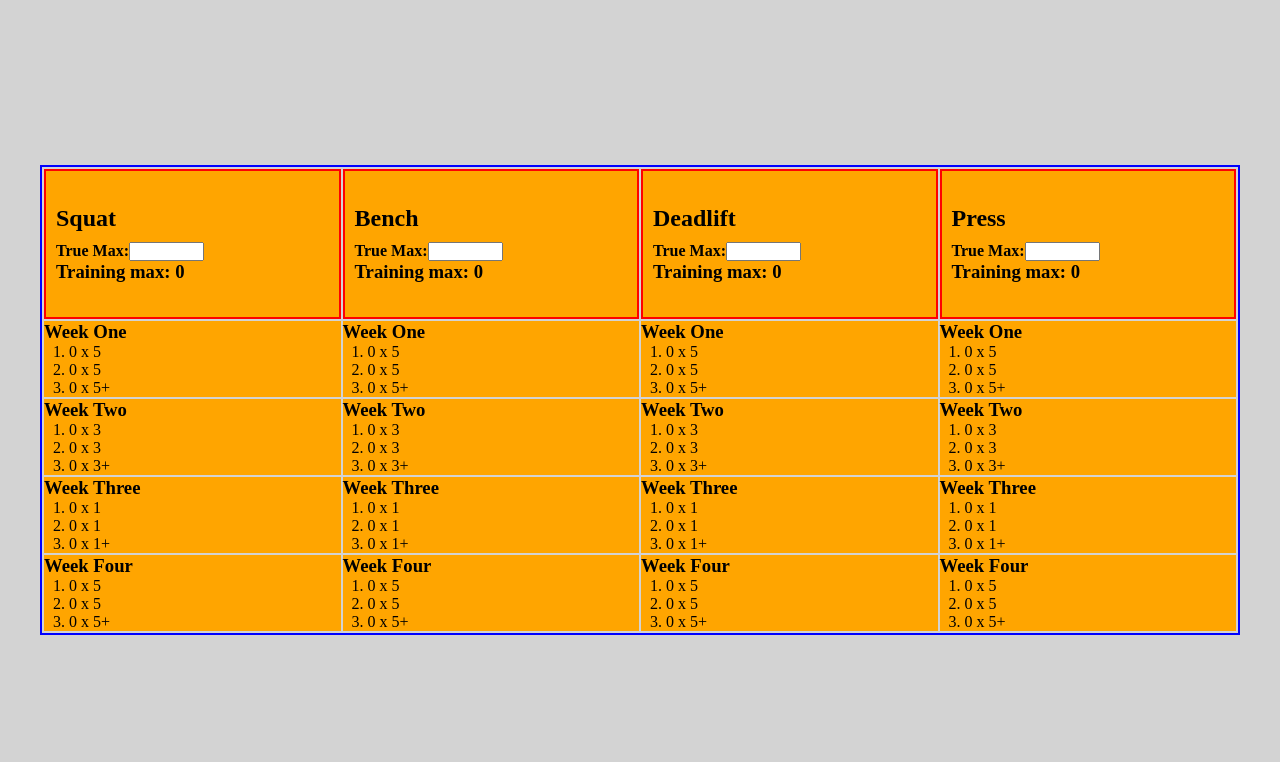
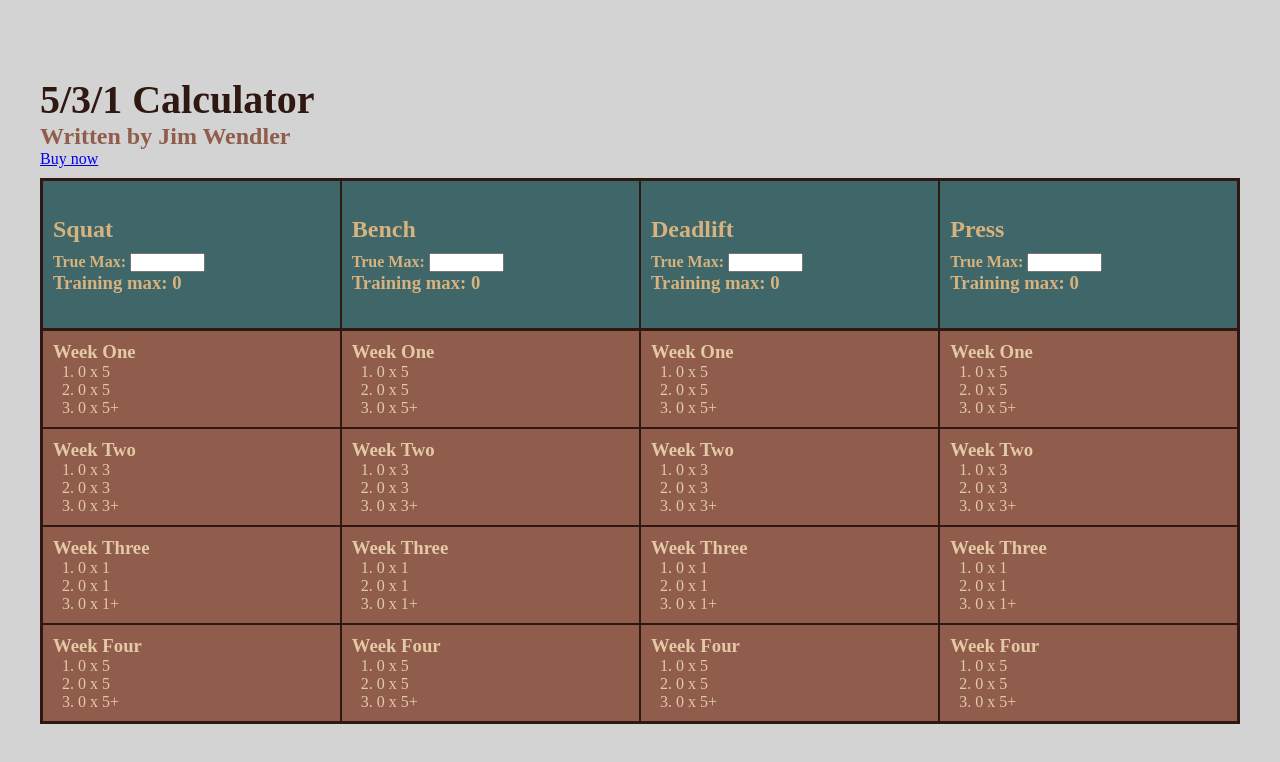
Before and after one commit to mattduff707/5-3-1, a React (Create React App) app: page / in a window 1280 px wide. Shown: the top 762 px of the page. Built offline with nearby package versions, Linux system fonts and the light colour scheme.

Commit message:
Updated styling

```diff
--- a/src/App.js
+++ b/src/App.js
@@ -1,5 +1,6 @@
 import { useState } from "react";
 import LiftTable from "./components/LiftTable";
+import AppTitle from "./components/AppTitle";
 import styled, { createGlobalStyle } from "styled-components";
 
 function App() {
@@ -90,6 +91,7 @@
     <AppWrapper>
       <GlobalStyle />
       <FlexWrap>
+        <AppTitle />
         <LiftTable
           liftMaxState={liftMaxState}
           lifts={liftsState}
--- /dev/null
+++ b/src/components/AppTitle.js
@@ -0,0 +1,30 @@
+import React from "react";
+import styled from "styled-components";
+
+const AppTitle = () => {
+  return (
+    <Wrapper>
+      <Title>5/3/1 Calculator</Title>
+      <SubTitle>Written by Jim Wendler</SubTitle>
+      <Link href="https://www.jimwendler.com/collections/books-programs/products/5-3-1-second-edition-hard-copy">
+        Buy now
+      </Link>
+    </Wrapper>
+  );
+};
+
+const Wrapper = styled.header`
+  padding-bottom: 10px;
+`;
+
+const Title = styled.h1`
+  color: hsl(12, 45%, 13%);
+  font-size: 40px;
+`;
+const SubTitle = styled.h2`
+  color: hsl(14, 31%, 43%);
+  font-size: 24px;
+`;
+const Link = styled.a``;
+
+export default AppTitle;
--- a/src/components/LiftMaxInput.js
+++ b/src/components/LiftMaxInput.js
@@ -9,7 +9,7 @@
   return (
     <div>
       <label style={{ textTransform: "capitalize" }} htmlFor={liftName}>
-        True Max:
+        True Max:{" "}
       </label>
       <StyledInput
         min={inputMin}
--- a/src/components/LiftTable.js
+++ b/src/components/LiftTable.js
@@ -1,7 +1,6 @@
 import styled from "styled-components";
-import TrainingMax from "./TrainingMax";
 import WeeklyLifts from "./WeeklyLifts";
-import LiftMaxInput from "./LiftMaxInput";
+import TableHeadCell from "./TableHeadCell";
 
 const LiftTable = ({ liftMaxState, lifts, handleChange }) => {
   const weeklyPercentages = {
@@ -16,26 +15,19 @@
       <TableHead>
         <tr>
           {lifts.map((lift, index, arr) => {
-            const tableHead = `-table-head`;
             const trainingMax = liftMaxState[lift].trainingMax;
             const trueMax = liftMaxState[lift].trueMax;
             const columnPercentage = String((1 / arr.length) * 100) + "%";
+            const tableHead = "-table-head";
             return (
-              <HeadCell cellWidth={columnPercentage} key={lift + tableHead}>
-                <LiftHeader>{lift}</LiftHeader>
-                <LiftMaxInput
-                  key={lift}
-                  liftName={lift}
-                  liftValue={trueMax}
-                  handleChange={handleChange}
-                />
-                <TrainingMax
-                  id={lift + tableHead}
-                  key={lift + tableHead}
-                  lift={lift}
-                  liftValue={trainingMax}
-                />
-              </HeadCell>
+              <TableHeadCell
+                key={lift + tableHead}
+                lift={lift}
+                trueMax={trueMax}
+                trainingMax={trainingMax}
+                cellWidth={columnPercentage}
+                handleChange={handleChange}
+              />
             );
           })}
         </tr>
@@ -65,25 +57,22 @@
 
 const Table = styled.table`
   width: 100%;
-  border: blue solid 2px;
-  & > thead,
-  tbody {
-    background-color: orange;
+  border-collapse: collapse;
+
+  & > thead {
+    background-color: hsl(183, 25%, 33%);
+    color: hsl(35, 53%, 67%);
+    border: 3px solid hsl(12, 45%, 13%);
+  }
+  & > tbody {
+    background-color: hsl(14, 31%, 43%);
+    color: hsl(35, 53%, 77%);
+    border: 3px solid hsl(12, 45%, 13%);
   }
 `;
 const TableHead = styled.thead`
   height: 150px;
   max-width: 100%;
 `;
-const HeadCell = styled.th`
-  width: ${(props) => props.cellWidth};
-  border: 2px solid red;
-  text-align: left;
-  padding-left: 10px;
-`;
-const LiftHeader = styled.h2`
-  text-transform: capitalize;
-  padding-bottom: 10px;
-`;
 
 export default LiftTable;
--- /dev/null
+++ b/src/components/TableHeadCell.js
@@ -0,0 +1,39 @@
+import React from "react";
+import LiftMaxInput from "./LiftMaxInput";
+import TrainingMax from "./TrainingMax";
+import styled from "styled-components";
+
+const TableHeadCell = ({
+  lift,
+  trainingMax,
+  trueMax,
+  cellWidth,
+  handleChange,
+}) => {
+  const tableHead = `-table-head`;
+
+  return (
+    <HeadCell cellWidth={cellWidth} key={lift + tableHead}>
+      <LiftHeader>{lift}</LiftHeader>
+      <LiftMaxInput
+        key={lift}
+        liftName={lift}
+        liftValue={trueMax}
+        handleChange={handleChange}
+      />
+      <TrainingMax lift={lift} liftValue={trainingMax} />
+    </HeadCell>
+  );
+};
+const HeadCell = styled.th`
+  width: ${(props) => props.cellWidth};
+  text-align: left;
+  padding-left: 10px;
+  border: 2px solid hsl(12, 45%, 13%);
+`;
+const LiftHeader = styled.h2`
+  text-transform: capitalize;
+  padding-bottom: 10px;
+`;
+
+export default TableHeadCell;
--- a/src/components/WeeklyLifts.js
+++ b/src/components/WeeklyLifts.js
@@ -33,6 +33,8 @@
 
 const Cell = styled.td`
   text-align: left;
+  border: 2px solid hsl(12, 45%, 13%);
+  padding: 10px;
 `;
 const List = styled.ol`
   /* display: flex;
```
